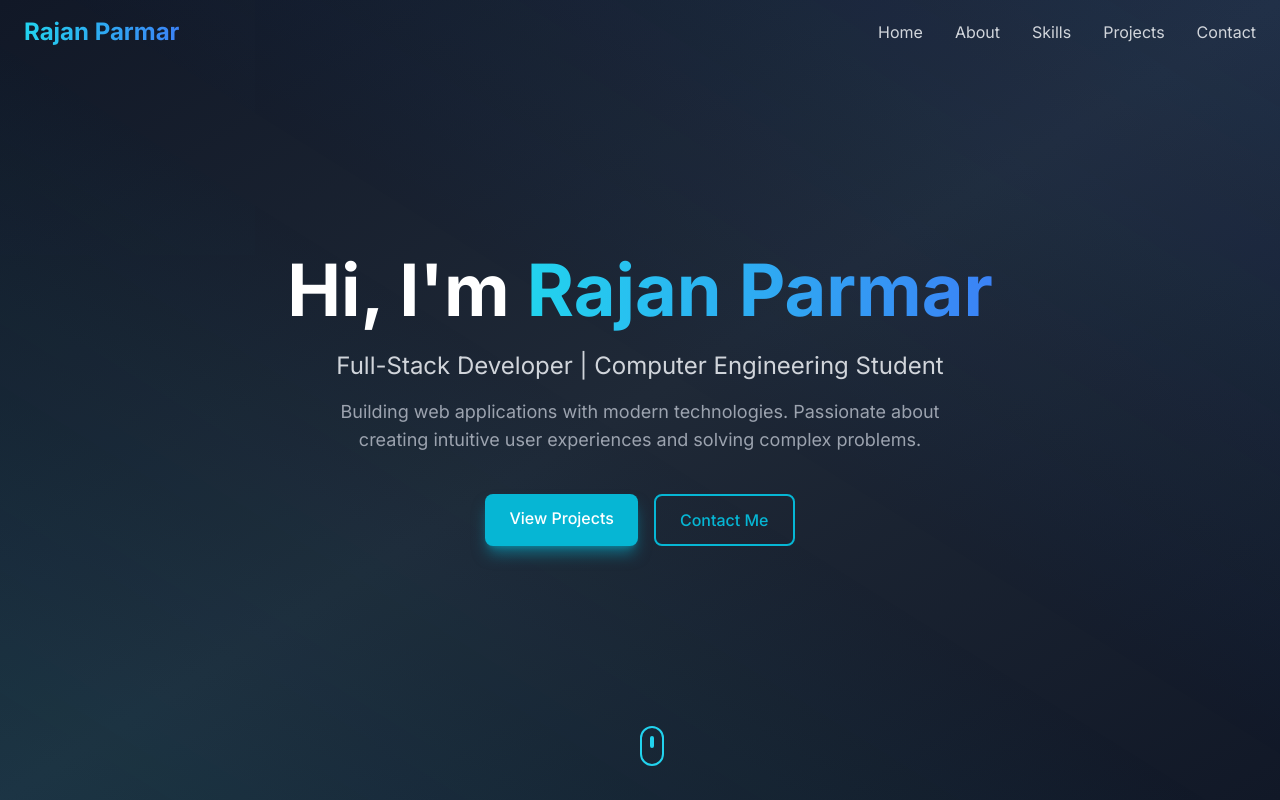
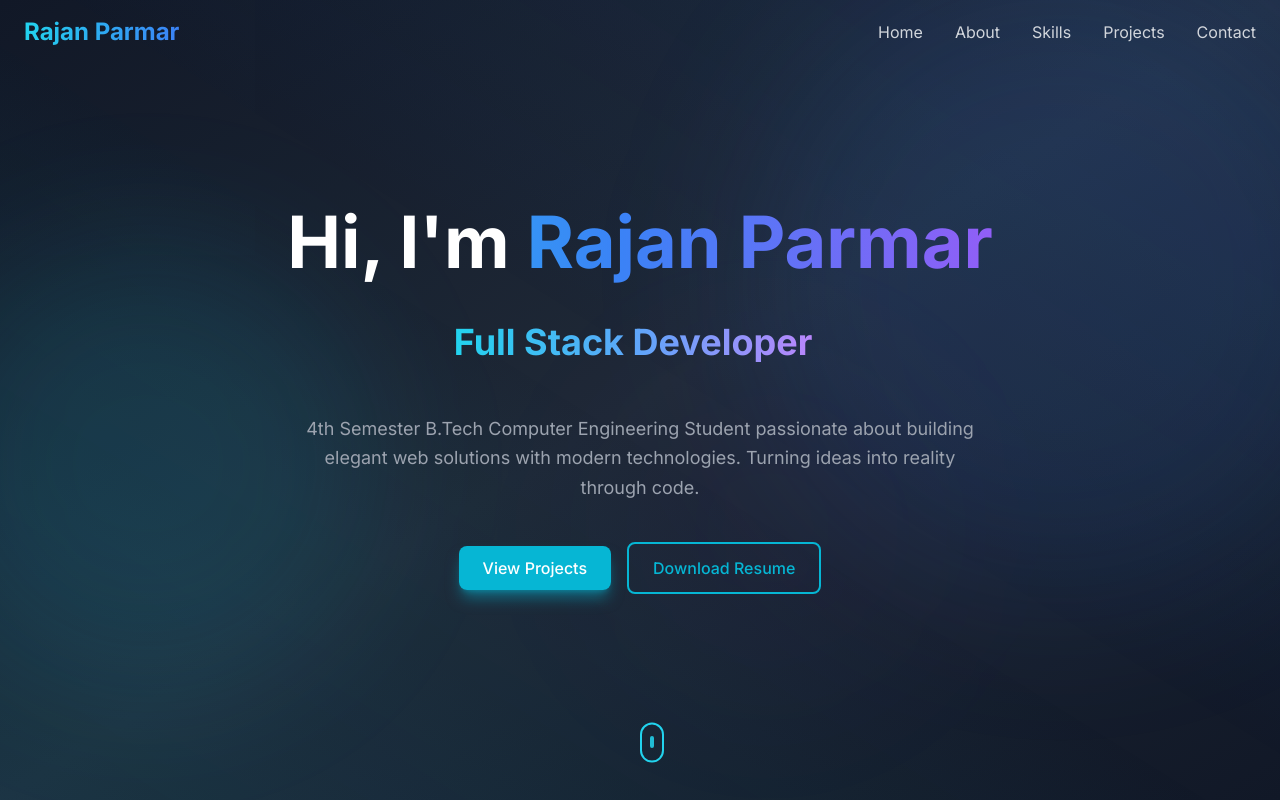
Before and after one commit to rajan-parmar-23102006/rajanparmar, a Next.js app in the folder rajan-portfolio/: page / in a window 1280 px wide. Shown: the top 800 px of the page. Built offline with nearby package versions, Linux system fonts and the light colour scheme.

Commit message:
resume & typing effect

```diff
--- a/rajan-portfolio/app/globals.css
+++ b/rajan-portfolio/app/globals.css
@@ -36,3 +36,23 @@ body {
 ::-webkit-scrollbar-thumb:hover {
   background: #0891b2;
 }
+
+/* Gradient Animation for Hero Name */
+@layer utilities {
+  .animate-gradient {
+    background-size: 200% 200%;
+    animation: gradient 4s ease infinite;
+  }
+
+  @keyframes gradient {
+    0% {
+      background-position: 0% 50%;
+    }
+    50% {
+      background-position: 100% 50%;
+    }
+    100% {
+      background-position: 0% 50%;
+    }
+  }
+}
--- a/rajan-portfolio/components/Hero.tsx
+++ b/rajan-portfolio/components/Hero.tsx
@@ -1,6 +1,7 @@
 "use client";
 
 import { motion } from "framer-motion";
+import { TypeAnimation } from 'react-type-animation';
 import Button from "./ui/Button";
 import { personalInfo } from "@/data/personalInfo";
 
@@ -12,57 +13,154 @@ export default function Hero() {
         <div className="absolute inset-0 bg-gradient-to-tr from-cyan-500/10 via-transparent to-blue-500/10 animate-pulse" />
       </div>
 
+      {/* Floating Animated Orbs */}
+      <div className="absolute inset-0 overflow-hidden pointer-events-none">
+        <motion.div
+          className="absolute top-1/4 -left-20 w-96 h-96 bg-cyan-400/10 rounded-full blur-3xl"
+          animate={{
+            y: [0, 100, 0],
+            x: [0, 50, 0],
+            scale: [1, 1.2, 1],
+          }}
+          transition={{
+            duration: 20,
+            repeat: Infinity,
+            ease: "easeInOut"
+          }}
+        />
+        <motion.div
+          className="absolute bottom-1/4 -right-20 w-[500px] h-[500px] bg-blue-500/10 rounded-full blur-3xl"
+          animate={{
+            y: [0, -80, 0],
+            x: [0, -60, 0],
+            scale: [1, 1.3, 1],
+          }}
+          transition={{
+            duration: 18,
+            repeat: Infinity,
+            ease: "easeInOut"
+          }}
+        />
+        <motion.div
+          className="absolute top-1/2 left-1/2 w-64 h-64 bg-purple-500/5 rounded-full blur-3xl"
+          animate={{
+            scale: [1, 1.5, 1],
+            opacity: [0.3, 0.6, 0.3],
+          }}
+          transition={{
+            duration: 10,
+            repeat: Infinity,
+            ease: "easeInOut"
+          }}
+        />
+      </div>
+
       {/* Content */}
       <div className="relative z-10 text-center px-6 max-w-5xl">
+        {/* Main Title with Scale Animation */}
         <motion.h1
           className="text-5xl md:text-7xl font-bold mb-6"
-          initial={{ opacity: 0, y: 30 }}
-          animate={{ opacity: 1, y: 0 }}
-          transition={{ duration: 0.8 }}
+          initial={{ opacity: 0, scale: 0.8, y: 30 }}
+          animate={{ opacity: 1, scale: 1, y: 0 }}
+          transition={{
+            duration: 0.8,
+            type: "spring",
+            stiffness: 100
+          }}
         >
           Hi, I'm{" "}
-          <span className="bg-gradient-to-r from-cyan-400 to-blue-500 bg-clip-text text-transparent">
+          <span className="bg-gradient-to-r from-cyan-400 via-blue-500 to-purple-500 bg-clip-text text-transparent animate-gradient">
             {personalInfo.name}
           </span>
         </motion.h1>
 
-        <motion.p
-          className="text-xl md:text-2xl text-gray-300 mb-4"
+        {/* Typing Animation with Gradient */}
+        <motion.div
+          className="text-2xl md:text-4xl font-bold mb-8 h-20 flex items-center justify-center"
           initial={{ opacity: 0, y: 30 }}
           animate={{ opacity: 1, y: 0 }}
-          transition={{ duration: 0.8, delay: 0.2 }}
+          transition={{ duration: 0.8, delay: 0.3 }}
         >
-          {personalInfo.title} | {personalInfo.subtitle}
+          <TypeAnimation
+            sequence={[
+              'MERN Developer',
+              2000,
+              'Full Stack Developer',
+              2000,
+              'Computer Engineering Student',
+              2000,
+              'Problem Solver',
+              2000,
+              'React Enthusiast',
+              2000,
+            ]}
+            wrapper="span"
+            speed={50}
+            className="bg-gradient-to-r from-cyan-400 via-blue-400 to-purple-400 bg-clip-text text-transparent"
+            repeat={Infinity}
+            cursor={true}
+            style={{ display: 'inline-block' }}
+          />
+        </motion.div>
+
+        {/* Description with Fade-in */}
+        <motion.p
+          className="text-gray-400 text-lg mb-10 max-w-2xl mx-auto leading-relaxed"
+          initial={{ opacity: 0, y: 30 }}
+          animate={{ opacity: 1, y: 0 }}
+          transition={{ duration: 0.8, delay: 0.5 }}
+        >
+          4th Semester B.Tech Computer Engineering Student passionate about building
+          elegant web solutions with modern technologies. Turning ideas into reality through code.
         </motion.p>
 
-        <motion.p
-          className="text-gray-400 text-lg mb-10 max-w-2xl mx-auto"
+        {/* Buttons with Stagger Animation */}
+        {/* Buttons with Stagger Animation */}
+        <motion.div
+          className="flex flex-wrap gap-4 justify-center items-center"
           initial={{ opacity: 0, y: 30 }}
           animate={{ opacity: 1, y: 0 }}
-          transition={{ duration: 0.8, delay: 0.4 }}
+          transition={{ duration: 0.8, delay: 0.7 }}
         >
-          Building web applications with modern technologies. Passionate about creating intuitive user experiences and solving complex problems.
-        </motion.p>
+          <motion.div
+            whileHover={{ scale: 1.05 }}
+            whileTap={{ scale: 0.95 }}
+          >
+            <Button href="#projects">View Projects</Button>
+          </motion.div>
+          <motion.div
+            whileHover={{ scale: 1.05 }}
+            whileTap={{ scale: 0.95 }}
+            className="inline-flex"
+          >
+            <a href="/resume.pdf" download="RajanParmar_resume.pdf">
+              <Button variant="secondary">Download Resume</Button>
+            </a>
+          </motion.div>
+        </motion.div>
 
-        <motion.div
-          className="flex flex-wrap gap-4 justify-center"
-          initial={{ opacity: 0, y: 30 }}
-          animate={{ opacity: 1, y: 0 }}
-          transition={{ duration: 0.8, delay: 0.6 }}
-        >
-          <Button href="#projects">View Projects</Button>
-          <Button variant="secondary" href="#contact">Contact Me</Button>
-        </motion.div>
       </div>
 
-      {/* Scroll Indicator */}
+      {/* Enhanced Scroll Indicator */}
       <motion.div
-        className="absolute bottom-10 left-1/2 transform -translate-x-1/2"
-        animate={{ y: [0, 10, 0] }}
-        transition={{ repeat: Infinity, duration: 1.5 }}
+        className="absolute bottom-10 left-1/2 transform -translate-x-1/2 cursor-pointer"
+        animate={{ y: [0, 12, 0] }}
+        transition={{ repeat: Infinity, duration: 2, ease: "easeInOut" }}
+        onClick={() => document.getElementById('about')?.scrollIntoView({ behavior: 'smooth' })}
       >
-        <div className="w-6 h-10 border-2 border-cyan-400 rounded-full flex justify-center">
-          <div className="w-1 h-3 bg-cyan-400 rounded-full mt-2" />
+        <div className="w-6 h-10 border-2 border-cyan-400 rounded-full flex justify-center p-2 hover:border-cyan-300 transition-colors">
+          <motion.div
+            className="w-1.5 h-3 bg-cyan-400 rounded-full"
+            animate={{
+              y: [0, 16, 0],
+              opacity: [1, 0.4, 1]
+            }}
+            transition={{
+              repeat: Infinity,
+              duration: 2,
+              ease: "easeInOut"
+            }}
+          />
         </div>
       </motion.div>
     </section>
```
Also changed, not shown: 1 other file (tests, documents, lock files or other folders).
